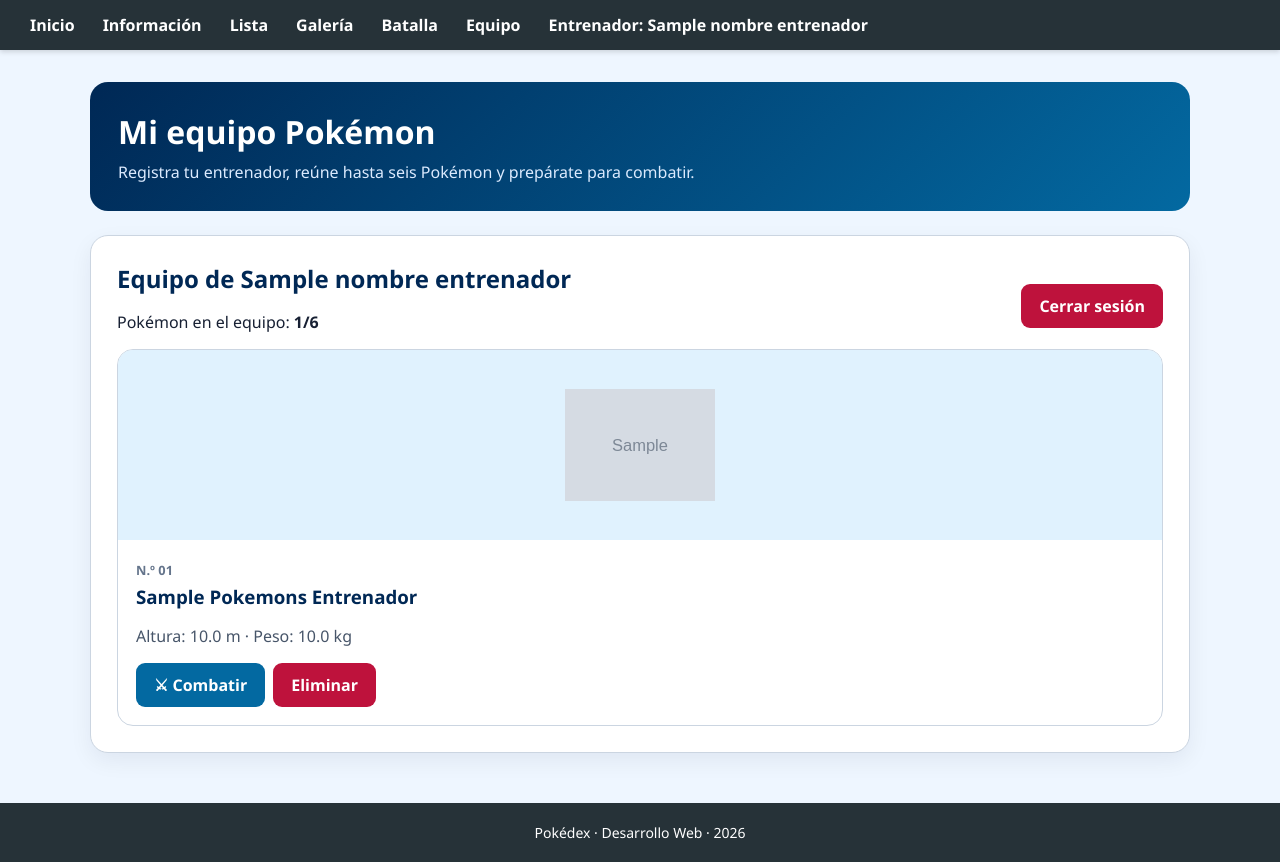
After one commit to svertiz/DWEB-2627, a Spring app: template demo-pokemon/src/main/resources/templates/equipo.html in a window 1280 px wide. The commit adds this page. Run offline with Thymeleaf, Linux system fonts and the light colour scheme; the template is opened without the code that fills it: most values are stand-ins (such as "Sample title", 1, 10 or a date in 2020); grey boxes marked "Sample" are stand-in pictures; data that the repository does not hold is empty.

Commit message:
Completada RA7 Tarea 2

```diff
--- /dev/null
+++ b/demo-pokemon/src/main/resources/templates/equipo.html
@@ -0,0 +1,107 @@
+<!DOCTYPE html>
+<html lang="es" xmlns:th="http://www.thymeleaf.org">
+<head>
+    <meta charset="UTF-8"><meta name="viewport" content="width=device-width, initial-scale=1">
+    <title>Mi equipo Pokémon</title>
+    <style>
+        *{box-sizing:border-box}body{margin:0;background:#eef6ff;color:#172033;font-family:"Segoe UI",Arial,sans-serif}
+        .page{width:min(1100px,calc(100% - 32px));margin:32px auto 50px}
+        .hero{padding:28px;border-radius:18px;background:linear-gradient(135deg,#002855,#0369a1);color:white;margin-bottom:24px}
+        .hero h1{margin:0 0 8px}.hero p{margin:0;color:#dbeafe}
+        .panel{background:white;border:1px solid #cbd5e1;border-radius:18px;padding:26px;margin-bottom:24px;box-shadow:0 8px 22px #0f172a10}
+        h2{color:#002855;margin:0 0 16px}.field{display:block;font-weight:700;margin:0 0 8px}
+        input{padding:12px;border:1px solid #94a3b8;border-radius:8px;font:inherit;width:min(100%,420px)}
+        button{padding:11px 18px;border:0;border-radius:9px;background:#002855;color:white;font:inherit;font-weight:700;cursor:pointer}
+        .button-danger{background:#be123c}.button-secondary{background:#0369a1}
+        .form-row{display:flex;flex-wrap:wrap;align-items:center;gap:12px}
+        .cards{display:grid;grid-template-columns:repeat(auto-fit,minmax(220px,1fr));gap:18px}
+        .card{border:1px solid #cbd5e1;border-radius:16px;overflow:hidden;background:#fff}
+        .image{min-height:190px;display:grid;place-items:center;background:#e0f2fe}
+        .image img{width:150px;height:150px;object-fit:contain;image-rendering:pixelated}
+        .card-body{padding:18px}.card h3{color:#002855;margin:4px 0 12px;text-transform:capitalize}
+        .number{color:#64748b;font-size:.8rem;font-weight:800}.stats{color:#475569;margin-bottom:16px}
+        .actions{display:flex;flex-wrap:wrap;gap:8px}.actions form{margin:0}
+        .empty{background:#f8fafc;padding:20px;border:1px dashed #94a3b8;border-radius:10px}
+    </style>
+</head>
+<body>
+<div th:replace="~{fragments :: menu}"></div>
+<main class="page">
+    <header class="hero">
+        <h1>Mi equipo Pokémon</h1>
+        <p>Registra tu entrenador, reúne hasta seis Pokémon y prepárate para combatir.</p>
+    </header>
+
+    <!-- INSERTAR AQUÍ el código de 02_bloque_errores/mensajes-error.html.
+         Debe quedar DESPUÉS del encabezado y ANTES de las dos secciones siguientes. -->
+    <div th:if="${errorEquipo eq true}" role="alert" style="background:#fff1f2;border-left:5px solid #be123c;border-radius:10px;padding:16px 20px;margin-bottom:24px;color:#9f1239;">
+        <strong>No se ha podido añadir el Pokémon</strong>
+        <p style="margin:6px 0 0;">Este Pokémon ya pertenece a tu equipo.</p>
+    </div>
+    <div th:if="${errorLleno eq true}" role="alert" style="background:#fff1f2;border-left:5px solid #be123c;border-radius:10px;padding:16px 20px;margin-bottom:24px;color:#9f1239;">
+        <strong>No se ha podido añadir el Pokémon</strong>
+        <p style="margin:6px 0 0;">El equipo está lleno.</p>
+    </div>
+    <div th:if="${error eq true}" role="alert" style="background:#fff1f2;border-left:5px solid #be123c;border-radius:10px;padding:16px 20px;margin-bottom:24px;color:#9f1239;">
+        <strong>El nombre no puede estar vacío</strong>
+        <p style="margin:6px 0 0;">Inténtalo de nuevo.</p>
+    </div>
+
+    <!-- ESTADO 1: SIN ENTRENADOR.
+         TAREA: mostrar esta sección únicamente cuando no haya entrenador en sesión. -->
+    <section class="panel" th:if="${nombreEntrenador eq null}">
+        <h2>Registrar entrenador</h2>
+        <p>Introduce un nombre para comenzar tu aventura.</p>
+        <!-- TAREA: adaptar action y campos según el controlador. -->
+        <form th:action="@{/pokemon/entrenador}" method="post">
+            <label class="field" for="nombreEntrenador">Nombre del entrenador</label>
+            <div class="form-row">
+                <input type="text" id="nombreEntrenador" name="nombreEntrenador" placeholder="Ej.: Ash" maxlength="50">
+                <button type="submit">Guardar entrenador</button>
+            </div>
+        </form>
+    </section>
+
+    <!-- ESTADO 2: CON ENTRENADOR.
+         TAREA: mostrar esta sección únicamente cuando haya entrenador en sesión. -->
+    <section class="panel" th:if="${nombreEntrenador ne null}">
+        <div class="form-row" style="justify-content:space-between;">
+            <div>
+                <h2 th:text="'Equipo de '+${nombreEntrenador}">Equipo de Ash</h2>
+                <p>Pokémon en el equipo: <strong th:text="${(pokemonsEntrenador == null ? 0 : #lists.size(pokemonsEntrenador)) + '/6'}">2 / 6</strong></p>
+            </div>
+            <form th:action="@{/pokemon/entrenador/salir}" method="post">
+                <button class="button-danger" type="submit">Cerrar sesión</button>
+            </form>
+        </div>
+
+        <!-- TAREA: mostrar este mensaje solo si el equipo está vacío. -->
+        <p th:if="${pokemonsEntrenador == null or #lists.size(pokemonsEntrenador) == 0}" class="empty">Todavía no tienes Pokémon. Visita la tabla o la galería para añadirlos.</p>
+
+        <!-- TAREA: sustituir estas tarjetas de ejemplo por un bucle Thymeleaf.
+             Se debe mostrar una tarjeta por cada Pokémon del equipo. -->
+        <div class="cards" th:if="${pokemonsEntrenador != null and #lists.size(pokemonsEntrenador) > 0}">
+            <article class="card" th:each="poke : ${pokemonsEntrenador}">
+                <div class="image"><img th:src="${poke.imageURL}"  th:alt="${poke.name}"></div>
+                <div class="card-body">
+                    <span class="number" th:text="${'N.º '+#numbers.formatInteger(poke.id,2)}">N.º 0025</span>
+                    <h3 th:text="${poke.name}">Pikachu</h3>
+                    <p class="stats" th:text="${'Altura: '+#numbers.formatDecimal(poke.height,1,1)+' m · Peso: '+#numbers.formatDecimal(poke.weight,1,1)+' kg'}">Altura: 0,4 m · Peso: 6,0 kg</p>
+                    <div class="actions">
+                        <form th:action="@{/pokemon/equipo/combatir}" method="post">
+                            <input type="hidden" name="id" th:value="${poke.id}">
+                            <button class="button-secondary" type="submit">⚔ Combatir</button>
+                        </form>
+                        <form th:action="@{/pokemon/equipo/eliminar}" method="post">
+                            <input type="hidden" name="id" th:value="${poke.id}">
+                            <button class="button-danger" type="submit">Eliminar</button>
+                        </form>
+                    </div>
+                </div>
+            </article>
+        </div>
+    </section>
+</main>
+<div th:replace="~{fragments :: footer}"></div>
+</body>
+</html>
--- a/demo-pokemon/src/main/resources/templates/fragments.html
+++ b/demo-pokemon/src/main/resources/templates/fragments.html
@@ -15,6 +15,8 @@
     <a href="/pokemon/tabla" style="color:white;text-decoration:none;font-weight:bold;font-size:16px;">Lista</a>
     <a href="/pokemon/galeria" style="color:white;text-decoration:none;font-weight:bold;font-size:16px;">Galería</a>
     <a href="/pokemon/batalla" style="color:white;text-decoration:none;font-weight:bold;font-size:16px;" th:href="@{/pokemon/batalla}">Batalla</a>
+    <a href="/pokemon/equipo" style="color:white;text-decoration:none;font-weight:bold;font-size:16px;" th:href="@{/pokemon/equipo}">Equipo</a>
+    <a style="color:white;text-decoration:none;font-weight:bold;font-size:16px;" th:if="${nombreEntrenador != null}" th:text="${'Entrenador: '+nombreEntrenador}">Nombre</a>
 </nav>
 
 <!-- =========================================================
```
Also changed, not shown: demo-pokemon/src/main/java/es/mariana/dweb/controller/PokemonController.java (+105 -5 lines), demo-pokemon/src/main/resources/templates/galeria.html (+9 -1 lines), demo-pokemon/src/main/resources/templates/tabla.html (+12 -1 lines).
